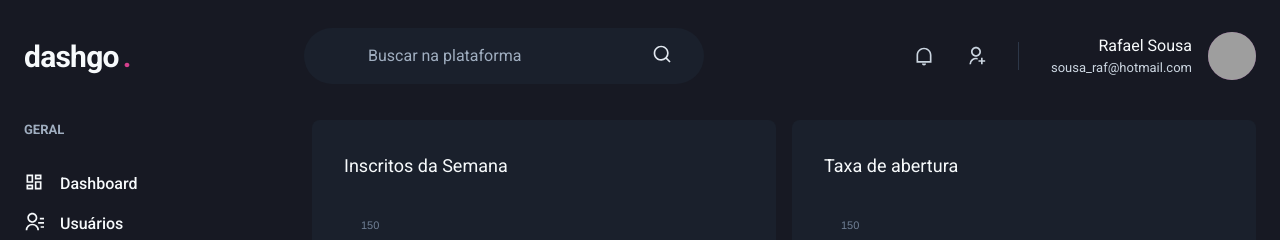
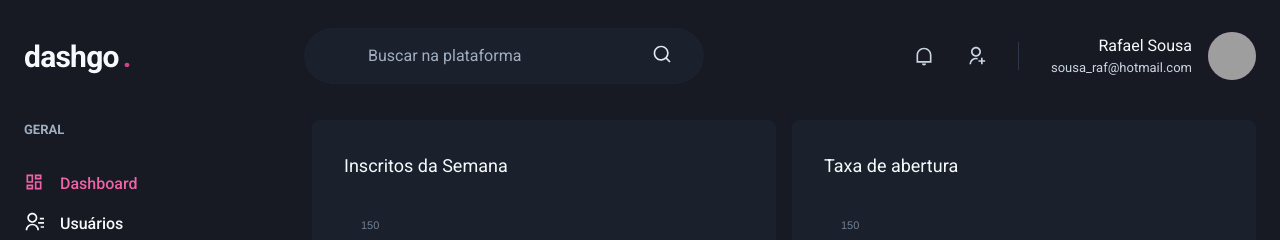
Before and after one commit to rafael346/dashgo, a Next.js app: page /dashboard in a window 1280 px wide. Shown: the top 240 px of the page. Built offline with nearby package versions, Linux system fonts and the light colour scheme; grey boxes are pictures that could not be loaded.

Commit message:
ADD: Navegação e Links

```diff
--- /dev/null
+++ b/src/components/ActiveLink.tsx
@@ -0,0 +1,30 @@
+import Link, { LinkProps } from 'next/link'
+import { useRouter } from 'next/router';
+import { cloneElement, ReactElement } from 'react'
+
+type ActiveLinkProps = LinkProps & {
+  children: ReactElement;
+  ExactHref?: boolean;
+}
+
+export function ActiveLink({ children, ExactHref = false, ...rest }: ActiveLinkProps) {
+  const { asPath } = useRouter();
+
+  let isActive = false;
+
+  if (ExactHref && (asPath === rest.href || asPath === rest.as)) {
+    isActive = true;
+  }
+
+  if (!ExactHref && (asPath.startsWith(String(rest.href)) || asPath.startsWith(String(rest.as)))) {
+    isActive = true;
+  }
+
+  return (
+    <Link {...rest}>
+      {cloneElement(children, {
+        color: isActive ? 'pink.400' : 'gray.50'
+      })}
+    </Link>
+  )
+}
--- a/src/components/SideBar/NavLink.tsx
+++ b/src/components/SideBar/NavLink.tsx
@@ -1,16 +1,20 @@
-import { Link, Icon, Text, LinkProps as ChakraLinkProps } from '@chakra-ui/react'
+import { Link as ChakraLink, Icon, Text, LinkProps as ChakraLinkProps } from '@chakra-ui/react'
 import { ElementType } from 'react'
+import { ActiveLink } from '../ActiveLink'
 
 type NavLinkProps = ChakraLinkProps & {
   icon: ElementType;
   children: string;
+  href: string;
 }
 
-export function NavLink({ icon, children, ...rest }: NavLinkProps) {
+export function NavLink({ icon, children, href, ...rest }: NavLinkProps) {
   return (
-    <Link display='flex' align='center' {...rest}>
-      <Icon as={icon} fontSize='20' />
-      <Text ml='4' fontWeight='medium'>{children}</Text>
-    </Link>
+    <ActiveLink href={href} passHref>
+      <ChakraLink display='flex' align='center' {...rest}>
+        <Icon as={icon} fontSize='20' />
+        <Text ml='4' fontWeight='medium'>{children}</Text>
+      </ChakraLink>
+    </ActiveLink>
   )
 }
--- a/src/components/SideBar/SidebarNav.tsx
+++ b/src/components/SideBar/SidebarNav.tsx
@@ -7,12 +7,12 @@
   return (
     <Stack spacing='12' align='flex-start'>
       <NavSection title='GERAL'>
-        <NavLink icon={RiDashboardLine}>Dashboard</NavLink>
-        <NavLink icon={RiContactsLine}>Usuários</NavLink>
+        <NavLink icon={RiDashboardLine} href='/dashboard'>Dashboard</NavLink>
+        <NavLink icon={RiContactsLine} href='/users'>Usuários</NavLink>
       </NavSection>
       <NavSection title='AUTOMAÇÃO'>
-        <NavLink icon={RiInputMethodLine}>Formulários</NavLink>
-        <NavLink icon={RiGitMergeLine}>Automação</NavLink>
+        <NavLink icon={RiInputMethodLine} href='/forms'>Formulários</NavLink>
+        <NavLink icon={RiGitMergeLine} href='/automation'>Automação</NavLink>
       </NavSection>
     </Stack>
   )
--- a/src/pages/users/create.tsx
+++ b/src/pages/users/create.tsx
@@ -1,4 +1,5 @@
 import { Box, Flex, Heading, Divider, VStack, SimpleGrid, HStack, Button } from '@chakra-ui/react';
+import Link from 'next/link';
 import { Input } from '../../components/Form/Input';
 import { Header } from '../../components/Header';
 import { Sidebar } from '../../components/Sidebar';
@@ -28,7 +29,9 @@
 
           <Flex mt='8' justify='flex-end'>
             <HStack spacing='4'>
-              <Button colorScheme='red'>Cancelar</Button>
+              <Link href='/users' passHref>
+                <Button as='a' colorScheme='red'>Cancelar</Button>
+              </Link>
               <Button colorScheme='green'>Salvar</Button>
             </HStack>
           </Flex>
--- a/src/pages/users/index.tsx
+++ b/src/pages/users/index.tsx
@@ -1,4 +1,5 @@
 import { Box, Flex, Heading, Button, Icon, Table, Thead, Tbody, Tr, Th, Td, Checkbox, Text } from '@chakra-ui/react';
+import Link from 'next/link';
 import { RiAddLine, RiDeleteBin7Line, RiPencilLine } from 'react-icons/ri';
 import { Header } from '../../components/Header';
 import { Pagination } from '../../components/Pagination';
@@ -15,6 +16,7 @@
         <Box flex='1' borderRadius={8} bg='gray.800' p='8'>
           <Flex mb='8' justify='space-between' align='center'>
             <Heading size='lg' fontWeight='normal'  >Usuários</Heading>
+            <Link href='users/create' passHref>
               <Button
                 as='a'
                 size='sm'
@@ -24,6 +26,7 @@
               >
                 Criar novo
               </Button>
+            </Link>
           </Flex>
 
           <Table colorScheme='whiteAlpha'>
```
Lines whose indentation alone changed are shown as unchanged.
